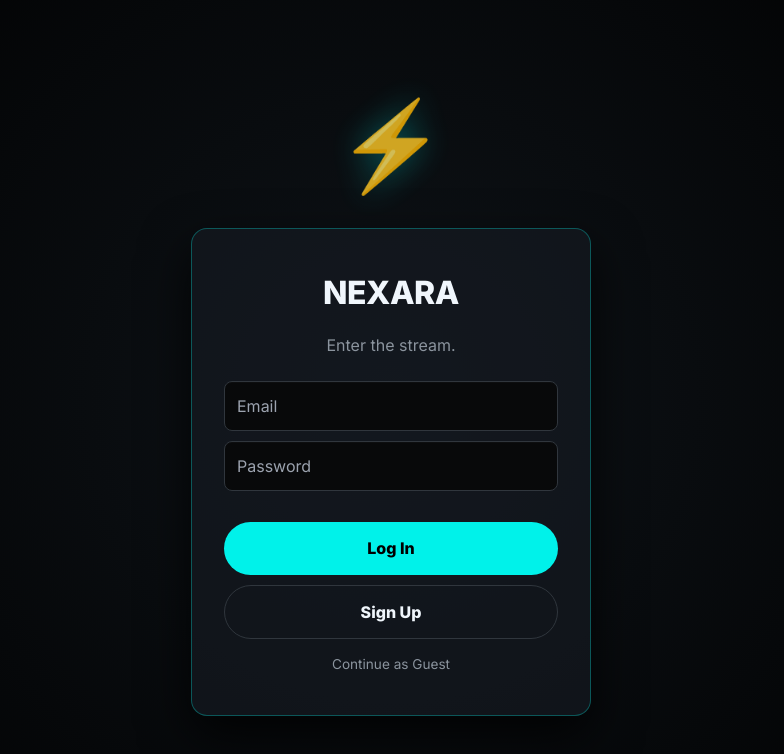
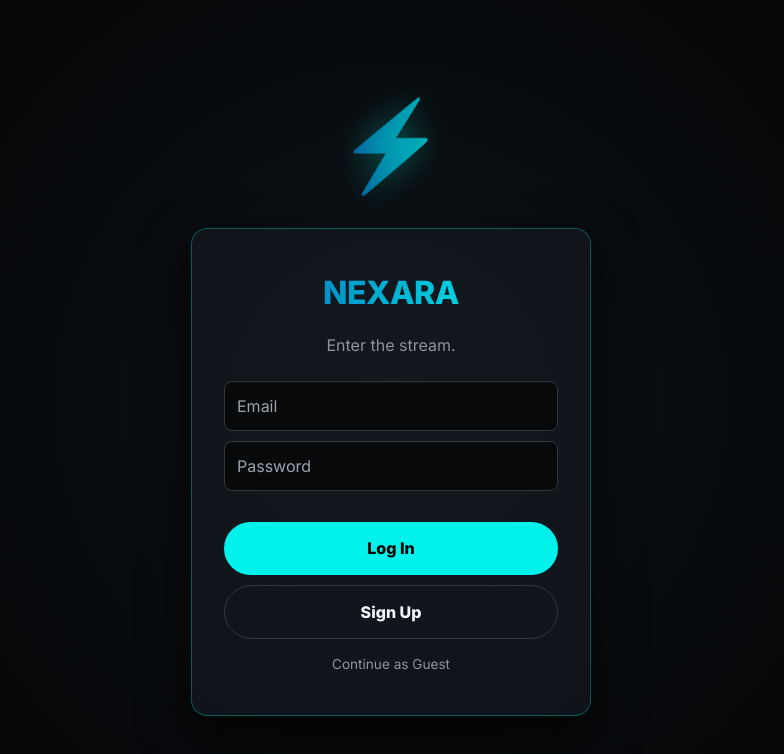
Before and after one commit to DiabloGamingArmy/NEXARA, a plain HTML site: page index.html in a window 1280 px wide. Shown: the whole page, without its empty margins (249-1033 px from the left). Drawn offline with nearby package versions, Linux system fonts and the light colour scheme; no server answers.

Commit message:
Update style.css
Reverted to oringal CSS before rebranding -> prevent reference errors due to rebranding

```diff
--- a/style.css
+++ b/style.css
@@ -27,7 +27,7 @@ body.light-mode {
 * { margin: 0; padding: 0; box-sizing: border-box; }
 body { font-family: var(--font-main); background-color: var(--bg-body); color: var(--text-main); overflow-x: hidden; width: 100vw; height: 100vh; }
 
-/* --- NEXERA GRADIENTS & ANIMATIONS --- */
+/* --- NEXARA GRADIENTS & ANIMATIONS --- */
 @keyframes gradientFlow {
     0% { background-position: 0% 50%; }
     50% { background-position: 100% 50%; }
@@ -46,7 +46,7 @@ body { font-family: var(--font-main); background-color: var(--bg-body); color: v
     100% { box-shadow: 0 0 0 0 rgba(0, 242, 234, 0); }
 }
 
-.nexera-gradient-text {
+.nexara-gradient-text {
     background-image: linear-gradient(270deg, #ffffff, #00f2ea, #005bb5);
     background-size: 200% 200%;
     -webkit-background-clip: text;
@@ -60,7 +60,7 @@ body { font-family: var(--font-main); background-color: var(--bg-body); color: v
 .sidebar-left { width: 250px; border-right: 1px solid var(--border); display: flex; flex-direction: column; }
 .sidebar-right { width: 320px; border-left: 1px solid var(--border); display: none; }
 
-/* NEXERA FEED BACKGROUND */
+/* NEXARA FEED BACKGROUND */
 .main-feed {
     flex: 1;
     border-right: 1px solid var(--border);
@@ -74,7 +74,7 @@ body { font-family: var(--font-main); background-color: var(--bg-body); color: v
 /* Components */
 .glass-panel { background: var(--glass); backdrop-filter: blur(12px); border-bottom: 1px solid var(--border); }
 
-/* NEXERA NAV ITEMS */
+/* NEXARA NAV ITEMS */
 .nav-item {
     display: flex;
     align-items: center;
@@ -315,7 +315,7 @@ body { font-family: var(--font-main); background-color: var(--bg-body); color: v
 .theme-option { display: inline-flex; align-items: center; gap: 6px; padding: 8px 12px; border: 1px solid var(--border); border-radius: 10px; cursor: pointer; background: var(--bg-body); }
 .theme-option input { accent-color: var(--primary); }
 
-/* --- NEXERA AUTH SCREEN --- */
+/* --- NEXARA AUTH SCREEN --- */
 #loading-overlay, #auth-screen {
     position: fixed;
     top: 0;
```
